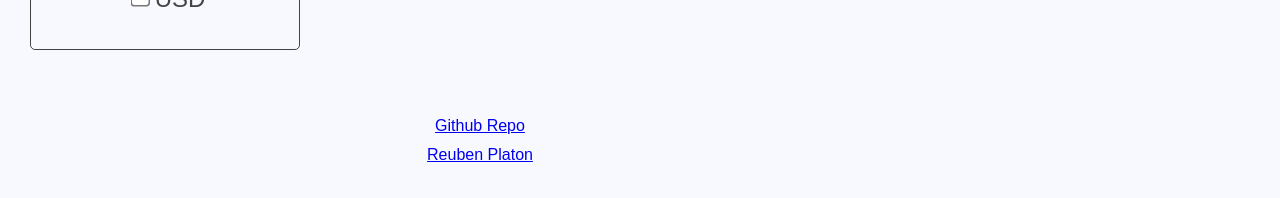
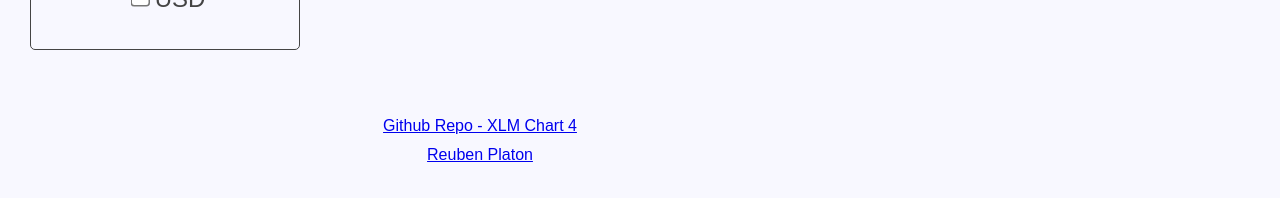
Before and after one commit to rjplaton/xlm-chart-4, a React (Create React App) app: page / in a window 1280 px wide. Shown: the part 464-662 px from the top of the page. Built offline with nearby package versions, Linux system fonts and the light colour scheme; no server answers.

Commit message:
created Footer and Nav components

```diff
--- a/package.json
+++ b/package.json
@@ -1,5 +1,5 @@
 {
-  "name": "xlm-chart-3",
+  "name": "xlm-chart-4",
   "version": "0.1.0",
   "private": true,
   "dependencies": {
--- a/src/App.css
+++ b/src/App.css
@@ -79,13 +79,6 @@ h3 {
   line-height: 1;
 }
 
-.footer {
-  grid-area: footer;
-  text-align: center;
-  line-height: 0.8;
-  padding-top: 50px;
-}
-
 .wrapper {
   color: #444;
   width: 100%;
@@ -127,26 +120,6 @@ h3 {
   border-radius: 5px;
   padding: 10px;
 
-}
-
-.BarChart {
-  display: inline-block;
-  width: 100%;
-  vertical-align: middle;
-}
-
-.BarChart-row {
-  font-size: 13.5pt;
-  display: flex;
-  flex-wrap: wrap;
-  padding: 5px;
-  margin: 5px;
-  align-items: center;
-
-}
-.BarChart-rowdesc {
-  width: 20%;
-  color: var(--primary-color);
 }
 
 .nav {
@@ -201,10 +174,6 @@ h3 {
   display: none;
 }
 
-.BarChart h2 {
-  text-align: left;
-}
-
 .checkbox {
   line-height: 2.5;
   transform:scale(1.5, 1.5);
--- a/src/App.js
+++ b/src/App.js
@@ -1,9 +1,11 @@
 import React, { Component } from 'react';
-import logo from './logo.svg';
+
 import './App.css';
 
+import Nav from './components/Nav/Nav.js';
 import BarChart from './components/BarChart/BarChart.js';
-import ChartBar from './components/ChartBar/ChartBar.js';
+import BarChartBar from './components/BarChartBar/BarChartBar.js';
+import Footer from './components/Footer/Footer.js';
 
 class App extends Component {
 
@@ -82,12 +84,10 @@ class App extends Component {
       return (
         <div className="App">
 
-          <nav className="nav">
-            <img src={logo} className="App-logo" alt="logo" />
-            <a href="https://rjplaton.github.io/stellar-pairings/">XLM Chart</a>
-          </nav>
+          <Nav />
 
 <div className="wrapper">
+
   <div className="header"><h1>Stellar Lumens (XLM) Conversion</h1></div>
 
   <div className="sidebar box">
@@ -112,7 +112,7 @@ class App extends Component {
         <BarChart title="How many XLM per...">
                   {
                     this.state.currencies.map( (currency, id) => (
-                      <ChartBar
+                      <BarChartBar
                           currency={currency}
                           rowId={
                             currency.visible === true ?
@@ -144,13 +144,9 @@ class App extends Component {
   </div>
 
 
+  <Footer />
 
-  <div className="footer">
-    <a href="https://github.com/rjplaton/stellar-pairings">Github Repo</a>
-    <p>
-    <a href="http://rjplaton.com">Reuben Platon</a>
-  </p>
-    </div>
+
 </div>
 
 
--- a/src/components/BarChart/BarChart.css
+++ b/src/components/BarChart/BarChart.css
@@ -0,0 +1,9 @@
+.BarChart {
+  display: inline-block;
+  width: 100%;
+  vertical-align: middle;
+}
+
+.BarChart h2 {
+  text-align: left;
+}
--- a/src/components/ChartBar/ChartBar.css
+++ b/src/components/BarChartBar/BarChartBar.css
@@ -12,6 +12,20 @@
   border-color: var(--primary-color);
   border-width: 2px;
   border-style: solid;
+}
+
+.BarChart-row {
+  font-size: 13.5pt;
+  display: flex;
+  flex-wrap: wrap;
+  padding: 5px;
+  margin: 5px;
+  align-items: center;
+
+}
+.BarChart-rowdesc {
+  width: 20%;
+  color: var(--primary-color);
 }
 
 #btcBar:hover {
--- a/src/components/ChartBar/ChartBar.js
+++ b/src/components/BarChartBar/BarChartBar.js
@@ -1,7 +1,7 @@
 import React, { Component } from 'react';
-import './ChartBar.css';
+import './BarChartBar.css';
 
-class ChartBar extends Component {
+class BarChartBar extends Component {
  render() {
     return (
             <div className="BarChart-row" id={this.props.rowId}>
@@ -13,4 +13,4 @@ class ChartBar extends Component {
     );
   }
 }
-export default ChartBar;
+export default BarChartBar;
--- /dev/null
+++ b/src/components/Footer/Footer.css
@@ -0,0 +1,6 @@
+.footer {
+  grid-area: footer;
+  text-align: center;
+  line-height: 0.8;
+  padding-top: 50px;
+}
--- /dev/null
+++ b/src/components/Footer/Footer.js
@@ -0,0 +1,18 @@
+import React, { Component } from 'react';
+import './Footer.css';
+
+class Footer extends Component {
+ render() {
+    return (
+
+  <div className="footer">
+    <a href="https://github.com/rjplaton/xlm-chart-4">Github Repo - XLM Chart 4</a>
+    <p>
+    <a href="http://rjplaton.com">Reuben Platon</a>
+  </p>
+    </div>
+
+    );
+  }
+}
+export default Footer;
--- /dev/null
+++ b/src/components/Nav/Nav.js
@@ -0,0 +1,16 @@
+import React, { Component } from 'react';
+import './Nav.css';
+import logo from './logo.svg';
+
+class Nav extends Component {
+ render() {
+    return (
+          <nav className="nav">
+            <img src={logo} className="App-logo" alt="logo" />
+            <a href="https://rjplaton.github.io/stellar-pairings/">XLM Chart</a>
+          </nav>
+
+    );
+  }
+}
+export default Nav;
```
Also changed, not shown: src/components/Nav/Nav.css (added), src/components/Nav/logo.svg (renamed from src/logo.svg), 1 other file (tests, documents, lock files or other folders).
